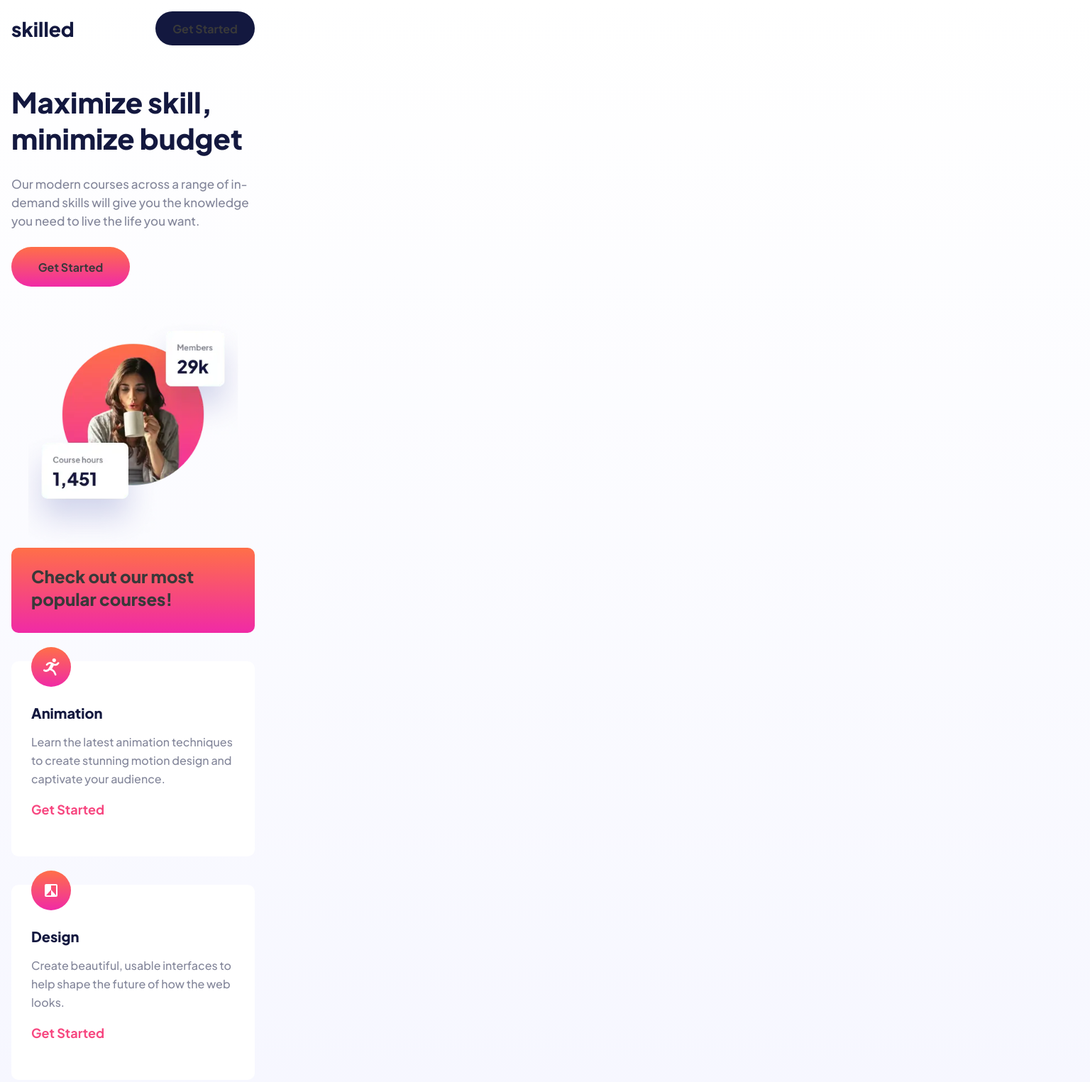
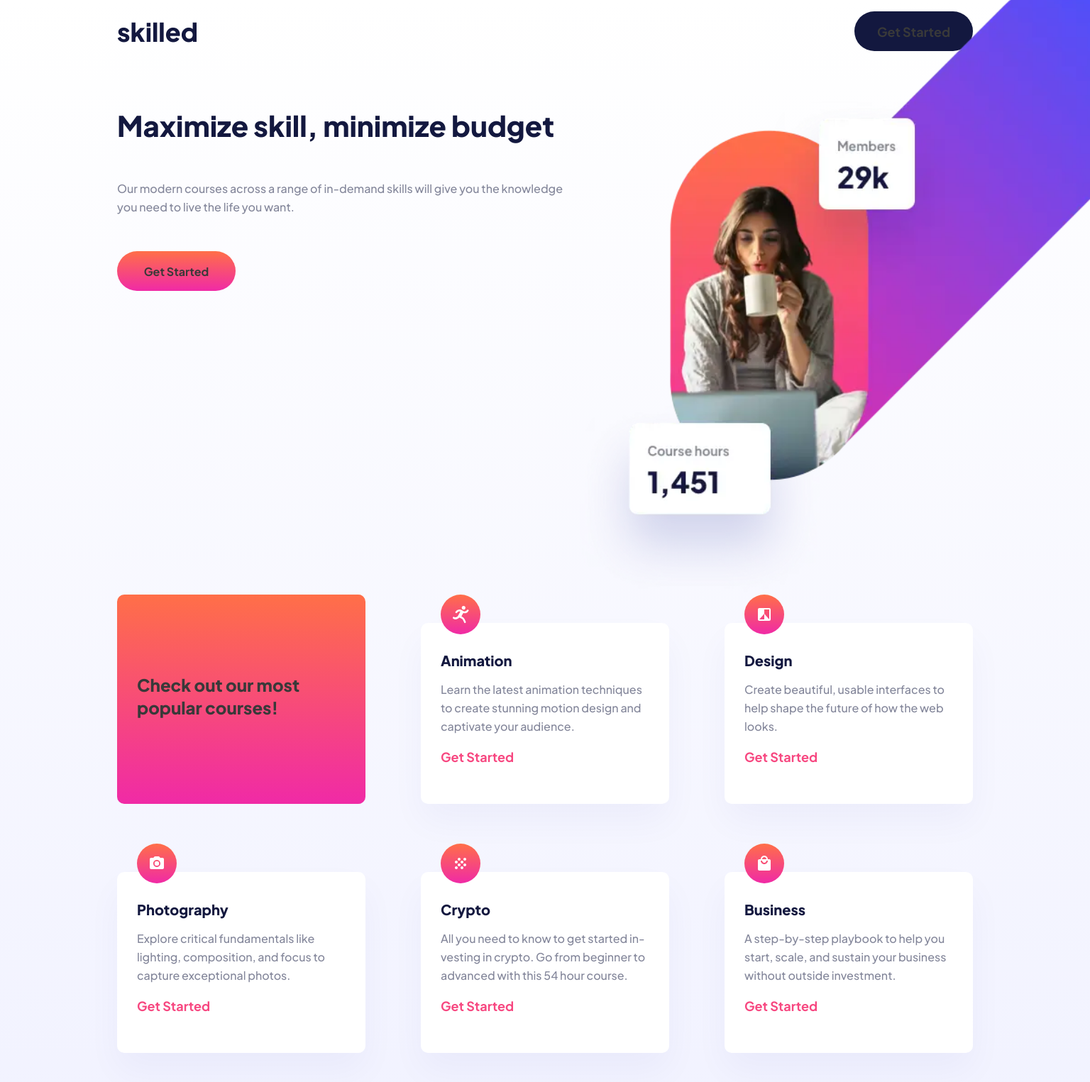
Before and after one commit to illancapan/skilled-elearning-landing-page, a plain HTML site: page index.html in a window 1536 px wide. Shown: the top 1525 px of the page at 71% size. Drawn offline with Linux system fonts and the light colour scheme.

Commit message:
responsive

```diff
--- a/assets/css/style.css
+++ b/assets/css/style.css
@@ -30,11 +30,12 @@ body {
   font-family: var(--font-family-jakarta);
 }
 .main {
-  width: 375px;
+  min-width: 375px;
   display: flex;
   flex-direction: column;
   align-items: center;
   padding: 0 16px;
+  overflow: hidden;
 }
 /* ---------- NAV ---------- */
 .nav {
@@ -63,12 +64,11 @@ body {
 }
 /* ---------- HEADER ---------- */
 .header {
-  width: 100%;
   display: flex;
   flex-direction: column;
 }
 .header__h2 {
-  width: 100%;
+  /* width: 100%; */
   margin: 38px 0 26px 0;
 
   font-family: var(--font-family-jakarta);
@@ -79,11 +79,11 @@ body {
   line-height: normal;
 }
 .header__parrafo {
-  width: 100%;
+  /* width: 100%; */
 
   color: var(--parrafo-principal-header);
   font-family: var(--font-family-jakarta);
-  font-size: 17px;
+  font-size: 16px;
   font-weight: 500;
   font-style: normal;
   line-height: 26px;
@@ -99,10 +99,17 @@ body {
   font-size: 16px;
   font-weight: 700;
 }
-.header__img {
-  width: 100%;
+.header__img--mobile {
   margin: 46px 0 0 0;
 }
+.header__img--tablet {
+  display: none;
+}
+.header__img--desktop {
+  display: none;
+}
+
+
 
 /* <!-- ---------- SECTION ---------- --> */
 
@@ -127,6 +134,7 @@ body {
   font-style: normal;
   font-weight: 800;
   line-height: 32px;
+  margin-bottom: 56px;
 }
 .section__tarjeta {
   background-color: var(--blanco);
@@ -135,12 +143,14 @@ body {
   padding-top: 28px;
   padding-bottom: 20px;
   margin-top: 40px;
+  margin-bottom: 56px;
   border-radius: 10px;
+  box-shadow: 0px 25px 50px 0px rgba(6, 22, 141, 0.04);
 }
 .section__tarjeta--img {
   width: 56px;
   position: relative;
-  margin: -48px 0 24px 28px;
+  margin: -68px 0 24px 28px;
 }
 .section__tarjeta--h2 {
   color: var(--boton-principal);
@@ -203,3 +213,109 @@ body {
   font-weight: 700;
   line-height: 28px;
 }
+
+/* ---------- MEDIA QUERIES ---------- */
+
+@media (min-width: 768px) {
+  .main {
+    min-width: 768px;
+    display: flex;
+    flex-direction: column;
+    align-items: center;
+    padding: 0 39px;
+    overflow: hidden;
+
+  }
+
+  /* ---------- IMAGENES ---------- */
+
+  .header__img--mobile {
+    display: none;
+  }
+  .header__img--desktop {
+    display: none;
+  }
+
+  /* ---------- FIN IMAGENES ---------- */
+
+  /* ---------- HEADER ---------- */
+
+  .header{
+    display: flex;
+    flex-direction: row;
+    justify-content: space-between;
+  }
+  .header--mobile{
+    display: flex;
+    flex-direction: column;
+    padding: 25px 0 0 0;
+  }
+  .header__parrafo{
+    margin: 25px 0;
+  }
+  .header__img--tablet{
+    display: block;
+    width: 100%;
+    margin-top: -180px;
+    margin-right: -340px;
+  }
+  /* ---------- SECTION ---------- */
+
+  .section{
+    display: flex;
+    flex-direction: row;
+    flex-wrap: wrap;
+    justify-content: space-between;
+  }
+  .tarjeta-principal{
+    width: 339px;
+    height: auto;
+    margin-bottom: 56px;
+  }
+  .section__tarjeta{
+    width: 339px;
+    margin-bottom: 56px;
+  }
+    /* faltan 30 px con el footer */
+  /* .footer{} */
+}
+
+@media (min-width:1440px){
+  .main {
+    min-width: 1440px;
+    padding: 0 165px;
+    overflow: hidden;
+
+  }
+  /* ---------- NAV ---------- */
+
+  .nav__h1 {
+    font-family: var(--font-family-jakarta);
+    color: var(--boton-principal);
+    font-size: 36px;
+    font-style: normal;
+    font-weight: 800;
+    line-height: normal;
+  }
+  .nav__boton {
+    background-color: var(--boton-principal);
+    width: 167px;
+    height: 56px;
+    border-radius: 28px;
+
+    font-size: 18px;
+  }
+  /* ---------- HEADER ---------- */
+
+  /* ---------- SECTION ---------- */
+
+  .tarjeta-principal{
+    width: 350px;
+    height: auto;
+    margin-bottom: 56px;
+  }
+  .section__tarjeta{
+    width: 350px;
+    margin-bottom: 56px;
+  }
+}
--- a/index.html
+++ b/index.html
@@ -1,20 +1,18 @@
 <!DOCTYPE html>
 <html lang="en">
+
 <head>
   <meta charset="UTF-8" />
   <meta name="viewport" content="width=device-width, initial-scale=1.0" />
 
-    <link
-      rel="icon"
-      type="image/png"
-      sizes="32x32"
-      href="assets/img/favicon-32x32.png" />
+  <link rel="icon" type="image/png" sizes="32x32" href="assets/img/favicon-32x32.png" />
 
   <title>Frontend Mentor | Skilled e-learning landing page</title>
 
   <link rel="stylesheet" href="assets/css/normalize.css" />
   <link rel="stylesheet" href="assets/css/style.css" />
 </head>
+
 <body>
   <main class="main">
     <!-- ---------- NAV ---------- -->
@@ -24,16 +22,17 @@
     </nav>
     <!-- ---------- HEADER ---------- -->
     <header class="header">
+      <div class="header--mobile">
         <h2 class="header__h2">Maximize skill, minimize budget</h2>
         <p class="header__parrafo">
           Our modern courses across a range of in-demand skills will give you
           the knowledge you need to live the life you want.
         </p>
         <button class="header__boton">Get Started</button>
-        <img
-          class="header__img"
-          src="assets/img/image-hero-mobile.webp"
-          alt="img hero mobile" />
+      </div>
+      <img class="header__img--mobile" src="assets/img/image-hero-mobile.webp" alt="img hero mobile" />
+      <img class="header__img--tablet" src="assets/img/image-hero-tablet.webp" alt="img hero tablet" />
+      <img class="header__img--desktop" src="assets/img/image-hero-desktop.webp" alt="img hero desktop" />
     </header>
 
     <!-- ---------- SECTION ---------- -->
@@ -43,10 +42,7 @@
         Check out our most popular courses!
       </div>
       <div class="section__tarjeta">
-          <img
-            class="section__tarjeta--img"
-            src="assets/img/icon-animation.svg"
-            alt="icon animation" />
+        <img class="section__tarjeta--img" src="assets/img/icon-animation.svg" alt="icon animation" />
         <h2 class="section__tarjeta--h2">Animation</h2>
         <p class="section__tarjeta--parrafo">
           Learn the latest animation techniques to create stunning motion
@@ -55,10 +51,7 @@
         <button class="section__tarjeta--boton">Get Started</button>
       </div>
       <div class="section__tarjeta">
-          <img
-            class="section__tarjeta--img"
-            src="assets/img/icon-design.svg"
-            alt="icon design" />
+        <img class="section__tarjeta--img" src="assets/img/icon-design.svg" alt="icon design" />
         <h2 class="section__tarjeta--h2">Design</h2>
         <p class="section__tarjeta--parrafo">
           Create beautiful, usable interfaces to help shape the future of how
@@ -67,10 +60,7 @@
         <button class="section__tarjeta--boton">Get Started</button>
       </div>
       <div class="section__tarjeta">
-          <img
-            class="section__tarjeta--img"
-            src="assets/img/icon-photography.svg"
-            alt="icon photography" />
+        <img class="section__tarjeta--img" src="assets/img/icon-photography.svg" alt="icon photography" />
         <h2 class="section__tarjeta--h2">Photography</h2>
         <p class="section__tarjeta--parrafo">
           Explore critical fundamentals like lighting, composition, and focus
@@ -79,10 +69,7 @@
         <button class="section__tarjeta--boton">Get Started</button>
       </div>
       <div class="section__tarjeta">
-          <img
-            class="section__tarjeta--img"
-            src="assets/img/icon-crypto.svg"
-            alt="icon crypto" />
+        <img class="section__tarjeta--img" src="assets/img/icon-crypto.svg" alt="icon crypto" />
         <h2 class="section__tarjeta--h2">Crypto</h2>
         <p class="section__tarjeta--parrafo">
           All you need to know to get started investing in crypto. Go from
@@ -91,10 +78,7 @@
         <button class="section__tarjeta--boton">Get Started</button>
       </div>
       <div class="section__tarjeta">
-          <img
-            class="section__tarjeta--img"
-            src="assets/img/icon-business.svg"
-            alt="icon business" />
+        <img class="section__tarjeta--img" src="assets/img/icon-business.svg" alt="icon business" />
         <h2 class="section__tarjeta--h2">Business</h2>
         <p class="section__tarjeta--parrafo">
           A step-by-step playbook to help you start, scale, and sustain your
@@ -112,4 +96,5 @@
     </footer>
   </main>
 </body>
+
 </html>
```
Lines whose indentation alone changed are shown as unchanged.
